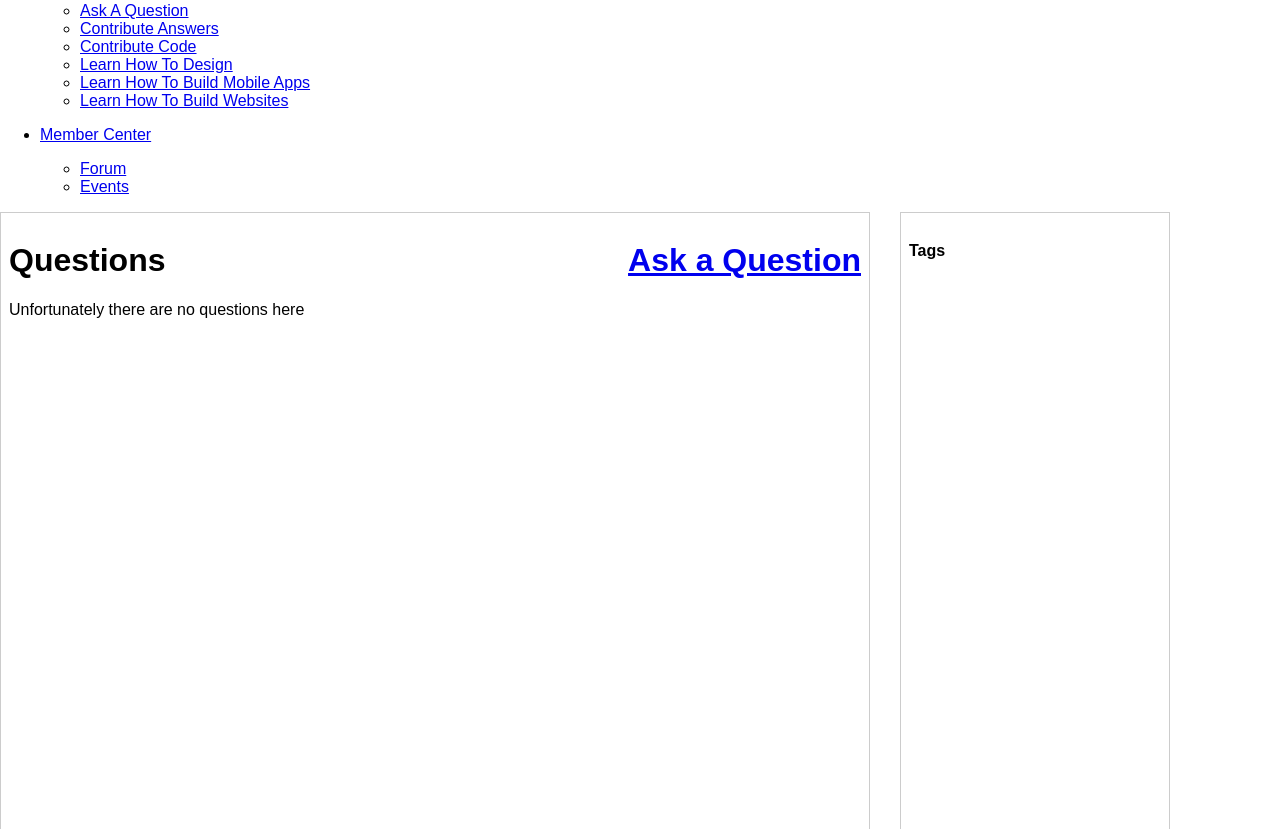
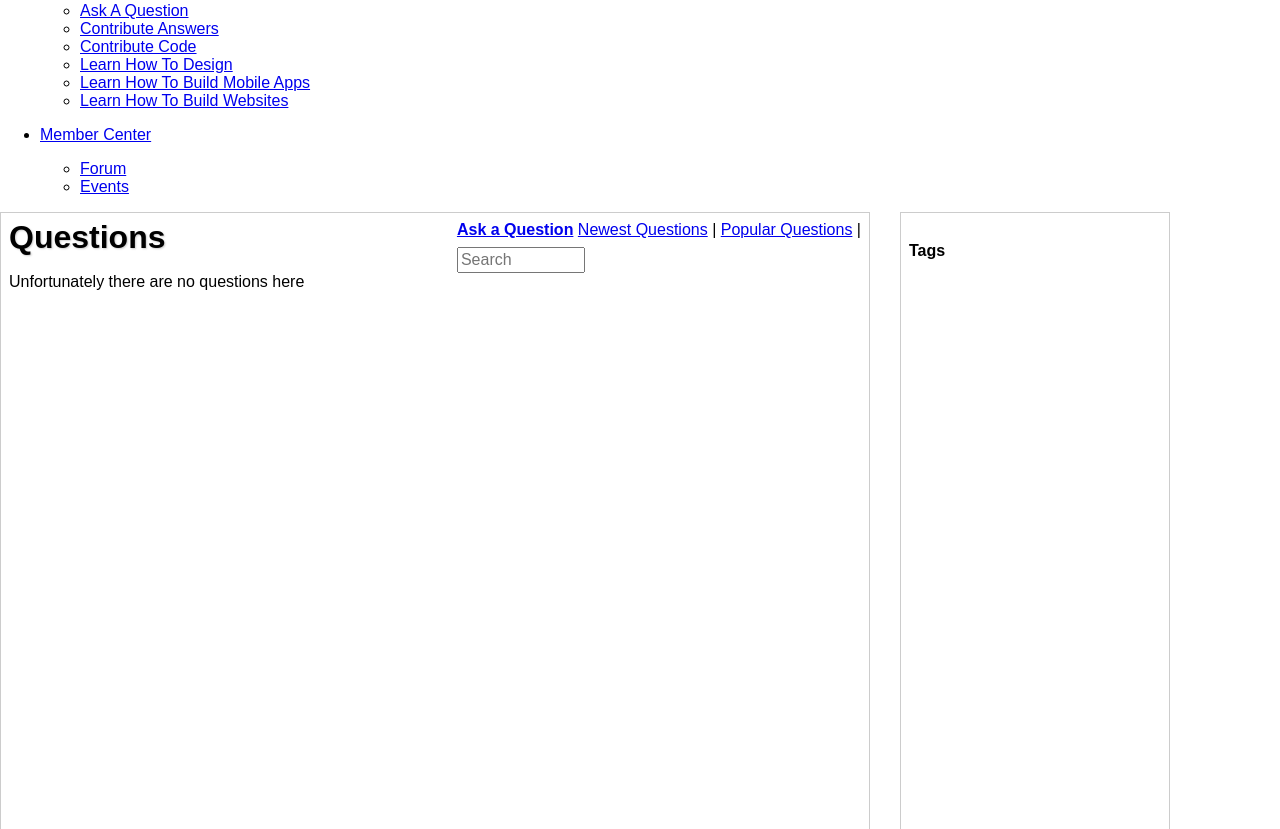
Before and after one commit to hotoracle/gdghub, a CakePHP app: the page made by app/View/Questions/index.ctp in a window 1280 px wide. Shown: the part 145-974 px from the top of the page. Run offline with PHP 8.4 and a stand-in for CakePHP, Linux system fonts and the light colour scheme; the template is opened without the code that fills it, so the values that code supplies are empty; form fields are guessed from the names that the template uses; some libraries are stand-ins or nearby versions.

Commit message:
WIP - Search, Pagination is not working Browse by Tag and Sort by Newest|Popularity

```diff
--- a/app/View/Helper/QvHelper.php
+++ b/app/View/Helper/QvHelper.php
@@ -18,7 +18,7 @@ class QvHelper extends AppHelper {
                 return date('h:ia l F jS, Y', $t);
         }
 
-        function shortenText($text,$maxLength=150){
+        function shortenText($text,$maxLength=350){
 
                 $text = strip_tags($text);
                 $text = substr($text,0,$maxLength);
--- a/app/View/Questions/index.ctp
+++ b/app/View/Questions/index.ctp
@@ -4,34 +4,31 @@
   @author: Femi TAIWO [dftaiwo@gmail.com]
   Created: Feb 12, 2013  6:41:06 PM
  */
+
 ?>
 <div class="row">
         <div class="span9">
                 <div class="bordered minH600">
-                        <h1>Questions
-                                <div class="floatRight">
-                                        <?php echo $this->Html->link('Ask a Question', 'ask', array('class' => 'btn btn-success')); ?>
+                        <div class="floatRight questionPanel">
+                                <?php echo $this->Form->create('Search',array('url'=>'index')); ?>
+
+                                        <?php echo $this->Html->link('Ask a Question', 'ask', array('class' => 'btn btn-success strong')); ?>
+                                        <?php echo $this->Html->link('Newest Questions', 'index/newest'); ?> |
+                                        <?php echo $this->Html->link('Popular Questions', 'index/popular'); ?> |
+                                        <?php echo $this->Form->input('keywords',array('label'=>false,'div'=>false,'size'=>5,'class'=>'searchBox','placeholder'=>'Search')); ?>
+                                        <?php echo $this->Form->end(); ?>
                                 </div>
+                        <h1 class="questionH1">Questions
+
                         </h1>
+                        <div class="clear"></div>
                         <?php if (!$questions) { ?>
                                 <div class="alert alert-danger">
                                         Unfortunately there are no questions here
                                 </div>
                         <?php } else {
                                 ?>
-<!--                        <ul class="nav nav-tabs" id="myTab">
-                                        <li class="active"><a href="#home">Home</a></li>
-                                        <li><a href="#profile">Profile</a></li>
-                                        <li><a href="#messages">Messages</a></li>
-                                        <li><a href="#settings">Settings</a></li>
-                                </ul>
 
-                                <div class="tab-content">
-                                        <div class="tab-pane active" id="home">...</div>
-                                        <div class="tab-pane" id="profile">...</div>
-                                        <div class="tab-pane" id="messages">...</div>
-                                        <div class="tab-pane" id="settings">...</div>
-                                </div>-->
                                 <div class="postedQuestions">
                                         <?php
                                         foreach ($questions as $question) {
@@ -39,19 +36,24 @@
                                                 ?>
                                                 <div class="postedQuestion">
 
-                                                        <span class="questionTitle"><?php echo $this->Html->link($question['Question']['name'],"viewQuestion/{$question['Question']['id']}/{$question['Question']['slug']}"); ?></span>
+                                                        <span class="questionTitle"><?php echo $this->Html->link($question['Question']['name'], "viewQuestion/{$question['Question']['id']}/{$question['Question']['slug']}"); ?></span>
                                                         <?php echo $this->Qv->shortenText($question['Question']['description']); ?>
-                                                        <br />
+                                                        <div class="clear"></div>
+                                                        <span class="badge badge-info floatRight">
+                                                                posted by <?php echo $this->element('user/basic', array('user' => $question['User'], 'noPhoto' => true)); ?>
+                                                        </span>
                                                         <?php
                                                         $thisQuestionTags = isset($questionsTags[$questionId]) ? $questionsTags[$questionId] : array();
                                                         if ($thisQuestionTags) {
                                                                 ?>
                                                                 <?php foreach ($thisQuestionTags as $tag) { ?>
                                                                         <span class="badge badge-success">
-                                                                                        <?php echo $this->Html->link($tag['Tag']['name'], "browseByTag/{$tag['Tag']['id']}"); ?>
+                                                                                <?php echo $this->Html->link($tag['Tag']['name'], "index/tag:{$tag['Tag']['id']}"); ?>
                                                                         </span>
                                                                 <?php } ?>
                                                         <?php } ?>
+                                                        <div class="clear"></div>
+
                                                 </div>
 
                                         <?php } ?>
@@ -67,9 +69,9 @@
         <div class="span3">
                 <div class="bordered minH600">
                         <h4>Tags</h4>
-                        <?php foreach($storedTags as $tag){ ?>
+                        <?php foreach ($storedTags as $tag) { ?>
                                 <span class="badge badge-success">
-                                <?php echo $this->Html->link($tag['Tag']['name'],"browseByTag/{$tag['Tag']['id']}",array('escape'=>false)); ?>
+                                        <?php echo $this->Html->link($tag['Tag']['name'], "index/tag:{$tag['Tag']['id']}", array('escape' => false)); ?>
                                 </span><span class="qCount"> x <?php echo $tag['QTag']['qcount']; ?> </span> &nbsp;
                         <? } ?>
                 </div>
--- a/app/webroot/css/style.css
+++ b/app/webroot/css/style.css
@@ -306,3 +306,40 @@ h3 span{
 .smaller{
         font-size:0.9em;
 }
+
+.miniPosted{
+        color:#999;
+        border:1px solid #ccc;
+        padding:2px 5px;
+}
+
+.badge a:link,.badge a:visited{
+        color:#fff;
+}
+.pagination span.disabled{
+        display:none;
+}
+
+.strong{
+        font-weight:bold;
+}
+input.searchBox{
+        width:120px;
+        height:20px;
+        padding:1px 2px;
+        margin-top:8px;
+
+}
+input.searchBox:focus{
+        width:200px;
+}
+
+.questionPanel{
+}
+.questionH1{
+        line-height: 1em;
+        margin-top:0;
+        margin-bottom:20px;
+        font-size:32px;
+        text-shadow: 1px 1px 2px #ccc;
+}
```
Also changed, not shown: app/Controller/QuestionsController.php (+51 -2 lines), app/View/Elements/user/basic_mini.ctp (added, +16 -0 lines), app/View/Questions/view_question.ctp (+12 -10 lines). Lines whose indentation alone changed are shown as unchanged.
